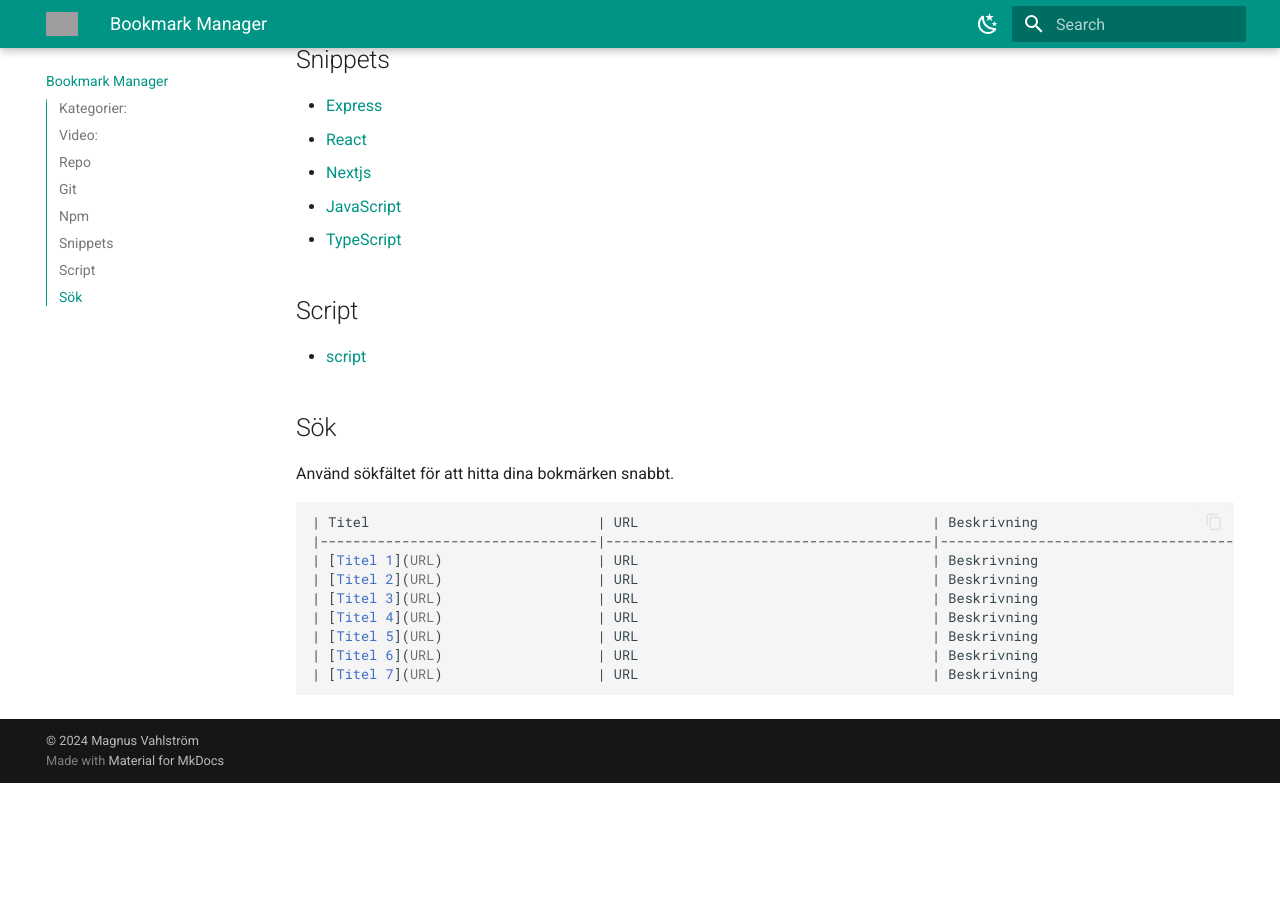
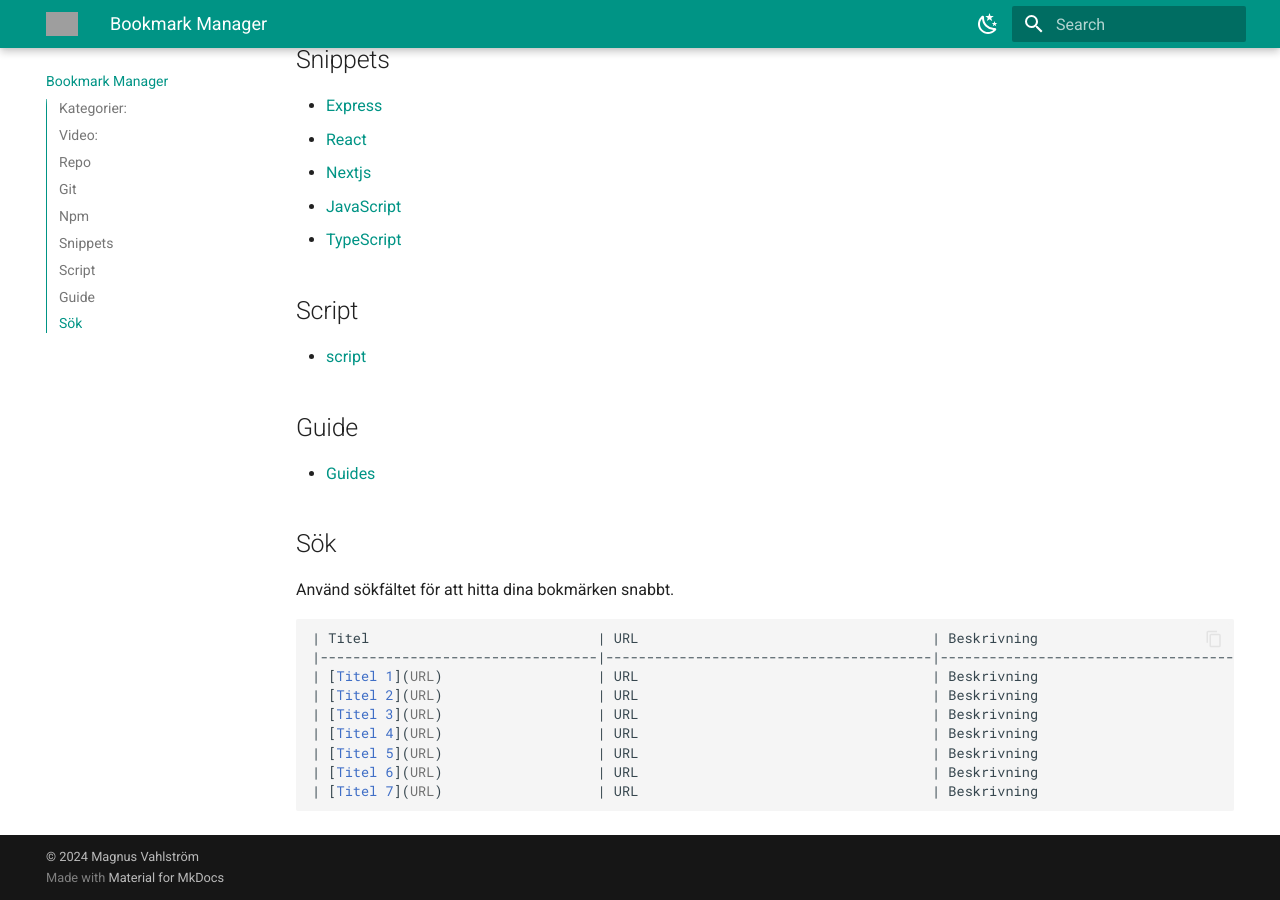
Before and after one commit to wahlstrommm/Bookmark, an MkDocs documentation site: the page built from docs/index.md, in a window 1280 px wide and 900 px high, scrolled down 1338 px. Built offline with MkDocs 1.6.1 and Material for MkDocs 9.7.7, drawn with Linux system fonts in a browser that asks for light colours; before the commit the page ends 2121 px from its top, so only the background shows below that; grey boxes are pictures that could not be loaded.

Commit message:
updated doc

```diff
--- a/docs/index.md
+++ b/docs/index.md
@@ -49,6 +49,10 @@ Välkommen till din personliga bookmark manager. Här kan du organisera och spar
 
 - [script](script/script.md)
 
+## Guide
+
+- [Guides](guides/guides.md)
+
 ## Sök
 
 Använd sökfältet för att hitta dina bokmärken snabbt.
```
